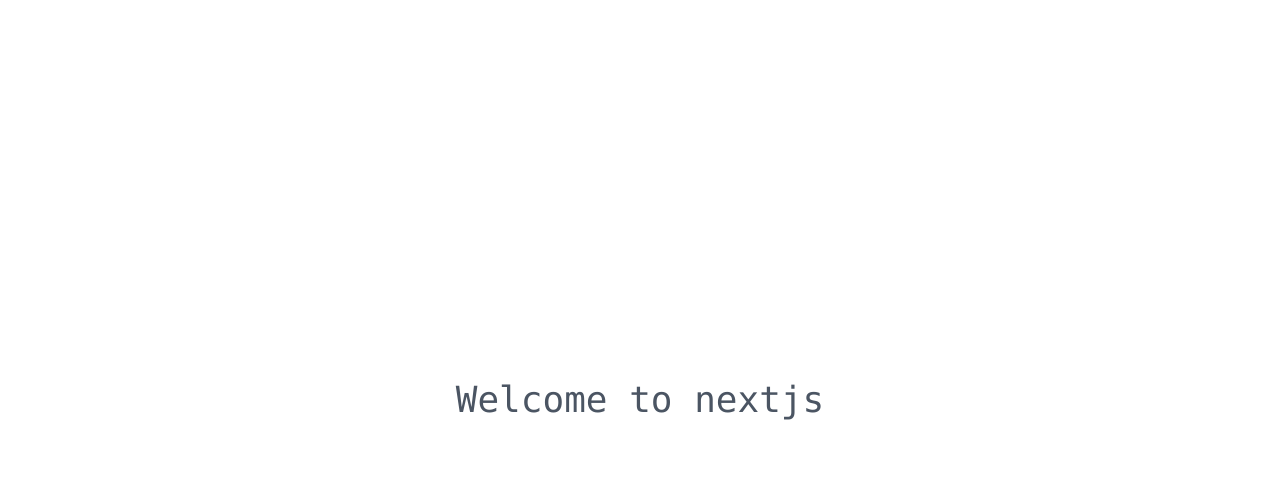
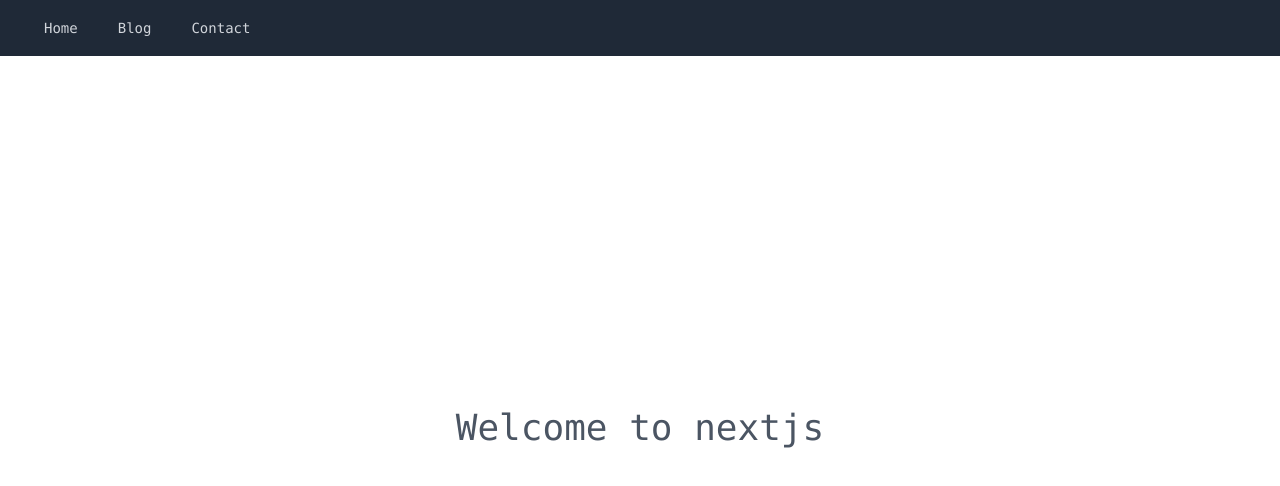
Before and after one commit to hoshico/nextjs_hp, a Next.js app: page / in a window 1280 px wide. Shown: the top 486 px of the page. Built offline with nearby package versions, Linux system fonts and the light colour scheme.

Commit message:
update blog-page.js & contact-page.js

```diff
--- a/components/ Layout.js
+++ b/components/ Layout.js
@@ -8,7 +8,27 @@
       <title>{title}</title>
     </Head>
     <header>
-      <nav className="bg-gray-800 w-screen"></nav>
+      <nav className="bg-gray-800 w-screen">
+        <div className="flex items-center pl-8 h-14">
+          <div className="flex space-x-4">
+            <Link href="/">
+              <a className="text-gray-300 hover:bg-fray-700 px-3 py-2 rounded">
+                Home
+              </a>
+            </Link>
+            <Link href="/blog-page">
+              <a className="text-gray-300 hover:bg-fray-700 px-3 py-2 rounded">
+                Blog
+              </a>
+            </Link>
+            <Link href="/contact-page">
+              <a className="text-gray-300 hover:bg-fray-700 px-3 py-2 rounded">
+                Contact
+              </a>
+            </Link>
+          </div>
+        </div>
+      </nav>
     </header>
     <main className="flex flex-1 justify-center items-center flex-col w-screen">
       {children}
--- a/pages/blog-page.js
+++ b/pages/blog-page.js
@@ -1,5 +1,10 @@
-export const blog = () => {
+import Layout from "../components/ Layout";
+
+const Blog = () => {
   return (
-    <div>Blog page</div>
+    <Layout title="Blog">
+      <div>Blog page</div>
+    </Layout>
   )
 }
+export default Blog;
--- a/pages/contact-page.js
+++ b/pages/contact-page.js
@@ -1,5 +1,10 @@
-export const Contact = () => {
+import Layout from "../components/ Layout";
+
+const Contact = () => {
   return (
-    <div>Contact page</div>
+    <Layout title="contact">
+      <div>Contact page</div>
+    </Layout>
   )
 }
+export default Contact;
```
